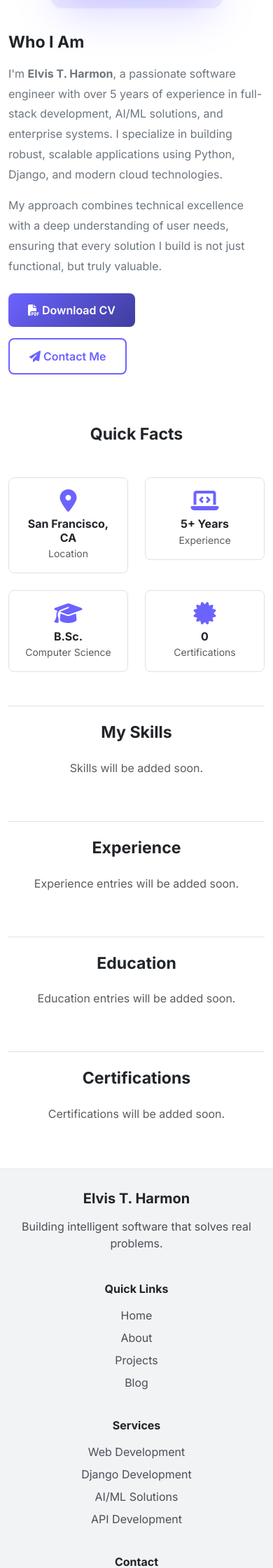
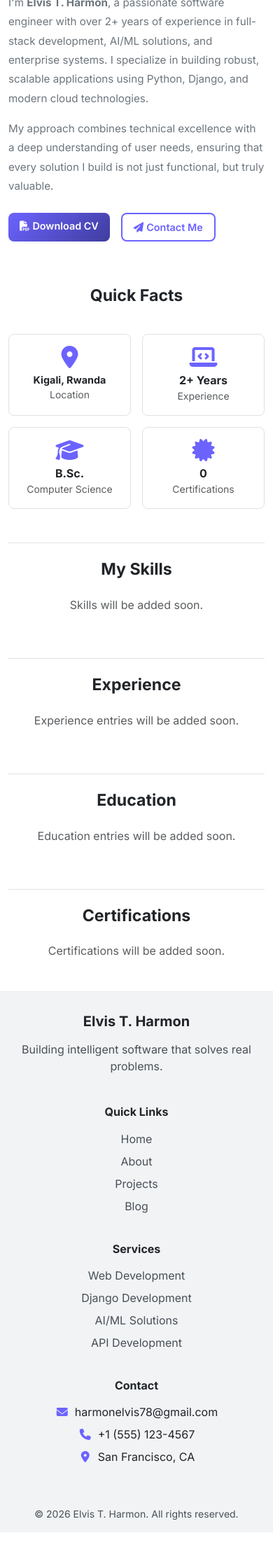
Before and after one commit to Elvis940/Personal_portfolio, a Django app: page /about/ in a window 390 px wide. Shown: the part 550-2790 px from the top of the page at 70% size. After the commit the page ends 2739 px from the top, so only its background shows below. Run offline with Django 5.2, Linux system fonts and the light colour scheme; data comes from the database, SQL or seed files in the repository.

Commit message:
Refactor about.html for improved structure and styling
Updated the about page to enhance layout and content.

```diff
--- a/templates/core/about.html
+++ b/templates/core/about.html
@@ -1,6 +1,12 @@
-{% extends 'base.html' %} {% load static %} {% block title %} About Elvis T. Harmon - Software Engineer {% endblock %} {% block meta_description %} Learn about Elvis T. Harmon, a software engineer with expertise in Django, Python, AI/ML, and full-stack
-development. {% endblock %} {% block content %}
-<section class="section-padding">
+{% extends 'base.html' %}
+{% load static %}
+
+{% block title %}About Elvis T. Harmon - Software Engineer{% endblock %}
+
+{% block meta_description %}Learn about Elvis T. Harmon, a software engineer with expertise in Django, Python, AI/ML, and full-stack development.{% endblock %}
+
+{% block content %}
+<section class="section-padding about-page">
     <div class="container">
         <div class="row">
             <div class="col-12 text-center mb-5">
@@ -10,12 +16,14 @@ development. {% endblock %} {% block content %}
         </div>
 
         <!-- Profile Image and Bio Side by Side -->
-        <div class="row g-5 align-items-center">
-            <div class="col-lg-5">
+        <div class="row g-4 align-items-center">
+            <div class="col-lg-5 col-md-8 col-sm-10 mx-auto">
                 <div class="about-image-container">
                     {% if profile and profile.about_image %}
-                    <img src="{{ profile.about_image.url }}" alt="{{ profile.display_name }}" class="about-image"> {% else %}
-                    <img src="{% static 'images/default-profile.jpg' %}" alt="Profile Image" class="about-image"> {% endif %}
+                        <img src="{{ profile.about_image.url }}" alt="{{ profile.display_name }}" class="about-image">
+                    {% else %}
+                        <img src="{% static 'images/default-profile.jpg' %}" alt="Profile Image" class="about-image">
+                    {% endif %}
                     <div class="about-image-frame"></div>
                 </div>
             </div>
@@ -23,19 +31,23 @@ development. {% endblock %} {% block content %}
                 <h3 class="fw-bold mb-3">Who I Am</h3>
                 {% if profile %}
                     <p class="text-secondary" style="line-height: 1.8;">
-                    I'm <strong>{{ profile.display_name }}</strong>, a passionate software engineer with over 5 years of experience in full-stack development, AI/ML solutions, and enterprise systems. I specialize in building robust, scalable applications
-                    using Python, Django, and modern cloud technologies.
+                        I'm <strong>{{ profile.display_name }}</strong>, a passionate software engineer with over 2+ years of experience
+                        in full-stack development, AI/ML solutions, and enterprise systems. I specialize in building robust, scalable
+                        applications using Python, Django, and modern cloud technologies.
                     </p>
                     <p class="text-secondary" style="line-height: 1.8;">
-                    My approach combines technical excellence with a deep understanding of user needs, ensuring that every solution I build is not just functional, but truly valuable.
+                        My approach combines technical excellence with a deep understanding of user needs, ensuring
+                        that every solution I build is not just functional, but truly valuable.
                     </p>
                 {% else %}
                     <p class="text-secondary" style="line-height: 1.8;">
-                    I'm <strong>Elvis T. Harmon</strong>, a passionate software engineer with over 5 years of experience in full-stack development, AI/ML solutions, and enterprise systems. I specialize in building robust, scalable applications using Python,
-                    Django, and modern cloud technologies.
+                        I'm <strong>Elvis T. Harmon</strong>, a passionate software engineer with over 2+ years of experience
+                        in full-stack development, AI/ML solutions, and enterprise systems. I specialize in building robust, scalable
+                        applications using Python, Django, and modern cloud technologies.
                     </p>
                     <p class="text-secondary" style="line-height: 1.8;">
-                    My approach combines technical excellence with a deep understanding of user needs, ensuring that every solution I build is not just functional, but truly valuable.
+                        My approach combines technical excellence with a deep understanding of user needs, ensuring
+                        that every solution I build is not just functional, but truly valuable.
                     </p>
                 {% endif %}
                 <div class="mt-4 d-flex flex-wrap gap-3">
@@ -56,35 +68,39 @@ development. {% endblock %} {% block content %}
         </div>
 
         <!-- Quick Facts -->
-        <div class="row g-4 mt-5">
+        <div class="row g-3 mt-5">
             <div class="col-12">
                 <h3 class="fw-bold text-center mb-4">Quick Facts</h3>
             </div>
             <div class="col-md-3 col-6">
-                <div class="text-center p-3 border rounded-3">
+                <div class="text-center p-3 border rounded-3 h-100">
                     <i class="fas fa-map-marker-alt fa-2x text-primary mb-2"></i>
-                    <h6 class="fw-bold mb-0">
-                        {% if profile %} {{ profile.location }} {% else %} San Francisco, CA {% endif %}
+                    <h6 class="fw-bold mb-0" style="font-size: 0.9rem;">
+                        {% if profile %}
+                            {{ profile.location }}
+                        {% else %}
+                            Kigali, Rwanda
+                        {% endif %}
                     </h6>
                     <small class="text-muted">Location</small>
                 </div>
             </div>
             <div class="col-md-3 col-6">
-                <div class="text-center p-3 border rounded-3">
+                <div class="text-center p-3 border rounded-3 h-100">
                     <i class="fas fa-laptop-code fa-2x text-primary mb-2"></i>
-                    <h6 class="fw-bold mb-0">5+ Years</h6>
+                    <h6 class="fw-bold mb-0">2+ Years</h6>
                     <small class="text-muted">Experience</small>
                 </div>
             </div>
             <div class="col-md-3 col-6">
-                <div class="text-center p-3 border rounded-3">
+                <div class="text-center p-3 border rounded-3 h-100">
                     <i class="fas fa-graduation-cap fa-2x text-primary mb-2"></i>
                     <h6 class="fw-bold mb-0">B.Sc.</h6>
                     <small class="text-muted">Computer Science</small>
                 </div>
             </div>
             <div class="col-md-3 col-6">
-                <div class="text-center p-3 border rounded-3">
+                <div class="text-center p-3 border rounded-3 h-100">
                     <i class="fas fa-certificate fa-2x text-primary mb-2"></i>
                     <h6 class="fw-bold mb-0">{{ certifications_count }}</h6>
                     <small class="text-muted">Certifications</small>
@@ -95,20 +111,23 @@ development. {% endblock %} {% block content %}
         <!-- Skills Section -->
         <div class="mt-5 pt-4 border-top">
             <h3 class="fw-bold text-center mb-4">My Skills</h3>
-            <div class="row g-4">
-                {% if skill_categories %} {% for category, skills in skill_categories.items %}
-                <div class="col-md-6">
+            <div class="row g-3">
+                {% if skill_categories %}
+                    {% for category, skills in skill_categories.items %}
+                        <div class="col-md-6 col-lg-4">
                             <div class="card border-0 shadow-sm h-100">
                                 <div class="card-body">
                                     <h5 class="fw-bold mb-3">{{ category }}</h5>
                                     <div class="d-flex flex-wrap gap-2">
                                         {% for skill in skills %}
-                                <span class="tech-badge">{{ skill.name }}</span> {% endfor %}
+                                            <span class="tech-badge">{{ skill.name }}</span>
+                                        {% endfor %}
                                     </div>
                                 </div>
                             </div>
                         </div>
-                {% endfor %} {% else %}
+                    {% endfor %}
+                {% else %}
                     <div class="col-12 text-center">
                         <p class="text-muted">Skills will be added soon.</p>
                     </div>
@@ -119,8 +138,9 @@ development. {% endblock %} {% block content %}
         <!-- Experience Section -->
         <div class="mt-5 pt-4 border-top">
             <h3 class="fw-bold text-center mb-4">Experience</h3>
-            <div class="row g-4">
-                {% if experiences %} {% for exp in experiences %}
+            <div class="row g-3">
+                {% if experiences %}
+                    {% for exp in experiences %}
                         <div class="col-12">
                             <div class="card border-0 shadow-sm">
                                 <div class="card-body">
@@ -129,8 +149,17 @@ development. {% endblock %} {% block content %}
                                             <h5 class="fw-bold mb-1">{{ exp.position }}</h5>
                                             <h6 class="text-primary mb-2">{{ exp.organization }}</h6>
                                             <p class="text-muted small mb-2">
-                                        <i class="fas fa-calendar-alt me-1"></i> {{ exp.start_date|date:"M Y" }} - {% if exp.is_current %} Present {% else %} {{ exp.end_date|date:"M Y" }} {% endif %} {% if exp.location %} | <i class="fas fa-map-marker-alt me-1"></i>{{
-                                        exp.location }} {% endif %}
+                                                <i class="fas fa-calendar-alt me-1"></i>
+                                                {{ exp.start_date|date:"M Y" }}
+                                                -
+                                                {% if exp.is_current %}
+                                                    Present
+                                                {% else %}
+                                                    {{ exp.end_date|date:"M Y" }}
+                                                {% endif %}
+                                                {% if exp.location %}
+                                                    | <i class="fas fa-map-marker-alt me-1"></i>{{ exp.location }}
+                                                {% endif %}
                                             </p>
                                             <p class="text-secondary mb-0">{{ exp.description|safe|truncatechars:150 }}</p>
                                         </div>
@@ -138,7 +167,8 @@ development. {% endblock %} {% block content %}
                                 </div>
                             </div>
                         </div>
-                {% endfor %} {% else %}
+                    {% endfor %}
+                {% else %}
                     <div class="col-12 text-center">
                         <p class="text-muted">Experience entries will be added soon.</p>
                     </div>
@@ -149,15 +179,23 @@ development. {% endblock %} {% block content %}
         <!-- Education Section -->
         <div class="mt-5 pt-4 border-top">
             <h3 class="fw-bold text-center mb-4">Education</h3>
-            <div class="row g-4">
-                {% if educations %} {% for edu in educations %}
+            <div class="row g-3">
+                {% if educations %}
+                    {% for edu in educations %}
                         <div class="col-md-6">
                             <div class="card border-0 shadow-sm h-100">
                                 <div class="card-body">
                                     <h5 class="fw-bold mb-1">{{ edu.degree }}</h5>
                                     <h6 class="text-primary mb-2">{{ edu.institution }}</h6>
                                     <p class="text-muted small mb-2">
-                                <i class="fas fa-calendar-alt me-1"></i> {{ edu.start_date|date:"M Y" }} - {% if edu.is_current %} Present {% else %} {{ edu.end_date|date:"M Y" }} {% endif %}
+                                        <i class="fas fa-calendar-alt me-1"></i>
+                                        {{ edu.start_date|date:"M Y" }}
+                                        -
+                                        {% if edu.is_current %}
+                                            Present
+                                        {% else %}
+                                            {{ edu.end_date|date:"M Y" }}
+                                        {% endif %}
                                     </p>
                                     {% if edu.achievements %}
                                         <p class="text-secondary small mb-0">{{ edu.achievements|truncatechars:100 }}</p>
@@ -165,7 +203,8 @@ development. {% endblock %} {% block content %}
                                 </div>
                             </div>
                         </div>
-                {% endfor %} {% else %}
+                    {% endfor %}
+                {% else %}
                     <div class="col-12 text-center">
                         <p class="text-muted">Education entries will be added soon.</p>
                     </div>
@@ -176,21 +215,25 @@ development. {% endblock %} {% block content %}
         <!-- Certifications Section -->
         <div class="mt-5 pt-4 border-top">
             <h3 class="fw-bold text-center mb-4">Certifications</h3>
-            <div class="row g-4">
-                {% if certifications %} {% for cert in certifications %}
-                <div class="col-md-4">
+            <div class="row g-3">
+                {% if certifications %}
+                    {% for cert in certifications %}
+                        <div class="col-md-4 col-sm-6">
                             <div class="card border-0 shadow-sm h-100">
                                 <div class="card-body text-center">
                                     <i class="fas fa-certificate fa-2x text-primary mb-2"></i>
-                            <h5 class="fw-bold mb-1">{{ cert.name }}</h5>
+                                    <h5 class="fw-bold mb-1" style="font-size: 1rem;">{{ cert.name }}</h5>
                                     <p class="text-muted small">{{ cert.organization }}</p>
                                     <p class="text-secondary small mb-0">
-                                <i class="fas fa-calendar-alt me-1"></i> {{ cert.issue_date|date:"M Y" }}
+                                        <i class="fas fa-calendar-alt me-1"></i>
+                                        {{ cert.issue_date|date:"M Y" }}
                                     </p>
                                     {% if cert.is_verified %}
                                         <span class="badge bg-success mt-2">
                                             <i class="fas fa-check me-1"></i>Verified
-                                        </span> {% endif %} {% if cert.credential_url %}
+                                        </span>
+                                    {% endif %}
+                                    {% if cert.credential_url %}
                                         <div class="mt-2">
                                             <a href="{{ cert.credential_url }}" target="_blank" class="btn btn-sm btn-outline-primary">
                                                 <i class="fas fa-external-link-alt me-1"></i>Verify
@@ -200,7 +243,8 @@ development. {% endblock %} {% block content %}
                                 </div>
                             </div>
                         </div>
-                {% endfor %} {% else %}
+                    {% endfor %}
+                {% else %}
                     <div class="col-12 text-center">
                         <p class="text-muted">Certifications will be added soon.</p>
                     </div>
@@ -209,8 +253,17 @@ development. {% endblock %} {% block content %}
         </div>
     </div>
 </section>
-{% endblock %} {% block extra_css %}
+{% endblock %}
+
+{% block extra_css %}
 <style>
+    /* ========================================
+       About Page - Mobile Friendly
+       ======================================== */
+    .about-page {
+        padding: 60px 0 80px 0;
+    }
+
     .about-image-container {
         position: relative;
         width: 100%;
@@ -252,8 +305,7 @@ development. {% endblock %} {% block content %}
     }
 
     @keyframes framePulse {
-        0%,
-        100% {
+        0%, 100% {
             opacity: 0.1;
             transform: scale(1);
         }
@@ -293,26 +345,97 @@ development. {% endblock %} {% block content %}
         border-color: var(--primary-color);
     }
 
+    /* ========================================
+       Mobile Responsive
+       ======================================== */
+    @media (max-width: 992px) {
+        .about-page {
+            padding: 40px 0 60px 0;
+        }
+
+        .about-image-container {
+            max-width: 300px;
+        }
+
+        .display-4 {
+            font-size: 2.5rem;
+        }
+    }
+
+    @media (max-width: 768px) {
+        .about-page {
+            padding: 30px 0 40px 0;
+        }
+
+        .about-image-container {
+            max-width: 250px;
+            margin-bottom: 1.5rem;
+        }
+
+        .display-4 {
+            font-size: 2rem;
+        }
+
+        .lead {
+            font-size: 1rem;
+        }
+
+        /* Make text smaller on mobile */
+        .text-secondary {
+            font-size: 0.95rem;
+        }
+
+        /* Stack cards on mobile */
+        .col-md-4.col-sm-6 {
+            flex: 0 0 50%;
+            max-width: 50%;
+        }
+    }
+
+    @media (max-width: 576px) {
+        .about-page {
+            padding: 20px 0 30px 0;
+        }
+
+        .about-image-container {
+            max-width: 200px;
+        }
+
+        .display-4 {
+            font-size: 1.8rem;
+        }
+
+        /* Full width on extra small */
+        .col-md-4.col-sm-6 {
+            flex: 0 0 100%;
+            max-width: 100%;
+        }
+
+        .quick-facts .col-6 {
+            padding: 0 8px;
+        }
+
+        .quick-facts .text-center.p-3 {
+            padding: 1rem !important;
+        }
+
+        .quick-facts h6 {
+            font-size: 0.8rem !important;
+        }
+
+        .btn {
+            padding: 0.5rem 1rem;
+            font-size: 0.9rem;
+        }
+    }
+
+    /* Dark Mode */
     [data-theme="dark"] .bg-light {
         background-color: var(--bg-secondary) !important;
     }
 
-    @media (max-width: 992px) {
-        .about-image-container {
-            max-width: 350px;
-        }
-    }
-
-    @media (max-width: 768px) {
-        .about-image-container {
-            max-width: 280px;
-        }
-    }
-
-    @media (max-width: 576px) {
-        .about-image-container {
-            max-width: 220px;
-        }
+    [data-theme="dark"] .border {
+        border-color: var(--border-color) !important;
     }
 </style>
 {% endblock %}
```
Lines whose indentation alone changed are shown as unchanged.
